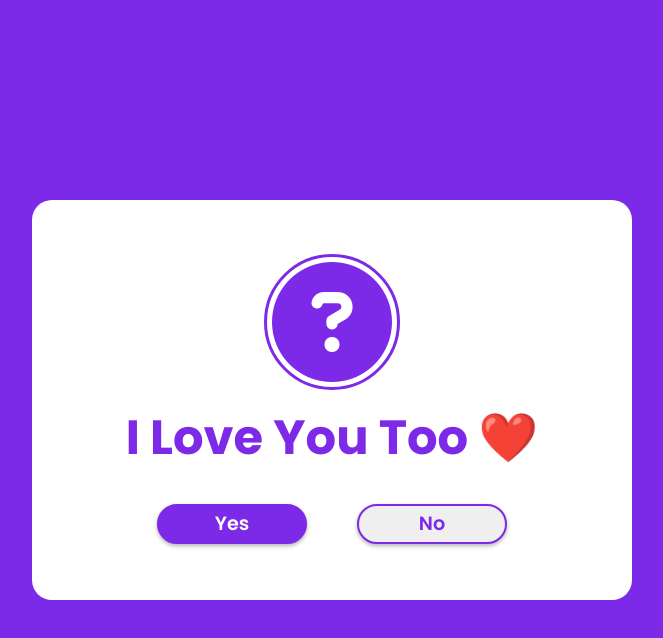
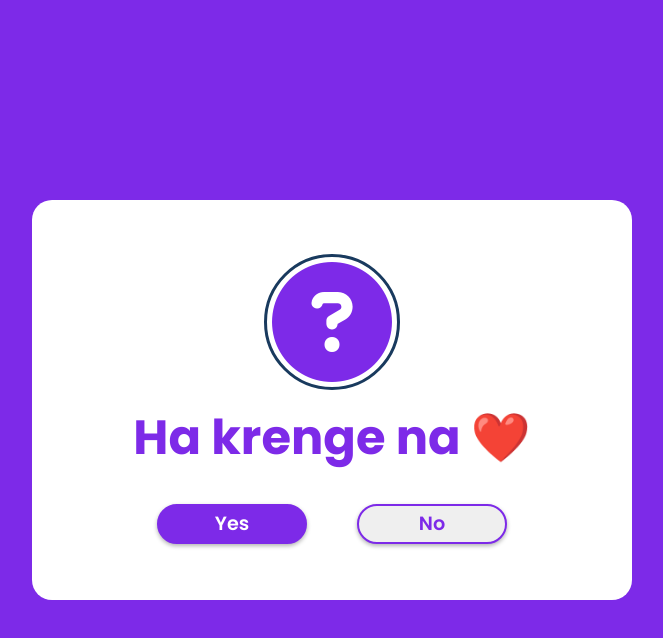
Before and after one commit to bikey822/Insha, a plain HTML site: page index.html in a window 1280 px wide. Both pictures are taken after a click on the button "Yes". Shown: the whole page, without its empty margins (308-971 px from the left). Drawn offline with Linux system fonts and the light colour scheme.

Commit message:
Add files via upload

```diff
--- a/index.html
+++ b/index.html
@@ -11,7 +11,7 @@
 <body>
     <div class="wrapper">
         <i class="fa-solid fa-circle-question"></i>
-        <h2 class="question">Do you love me Insha ?</h2>
+        <h2 class="question"> Shadi kregi Insha mere se?</h2>
         <div class="btn-group">
             <button class="yes-btn">Yes</button>
             <button class="no-btn">No</button>
--- a/script.js
+++ b/script.js
@@ -5,7 +5,7 @@ const noBtn = document.querySelector('.no-btn');
 const wrapperRect = wrapper.getBoundingClientRect();
 const noBtnRect = noBtn.getBoundingClientRect();
 yesBtn.addEventListener('click', () => {
-    question.innerHTML = 'I Love You Too  ❤️ ' ;
+    question.innerHTML = 'Ha krenge na ❤️' ;
 });
 noBtn.addEventListener('mouseover', () => {
     const i = Math.floor(Math.random() * (wrapperRect.width - noBtnRect.width)) + 1;
--- a/style.css
+++ b/style.css
@@ -31,7 +31,7 @@ i {
     font-size: 7.5em;
     color: #7d2ae8;
     border: 5px solid transparent;
-    outline: 3px solid #7d2ae8;
+    outline: 3px solid #193a5e;
     border-radius: 50%;
 }
 h2 {
```
